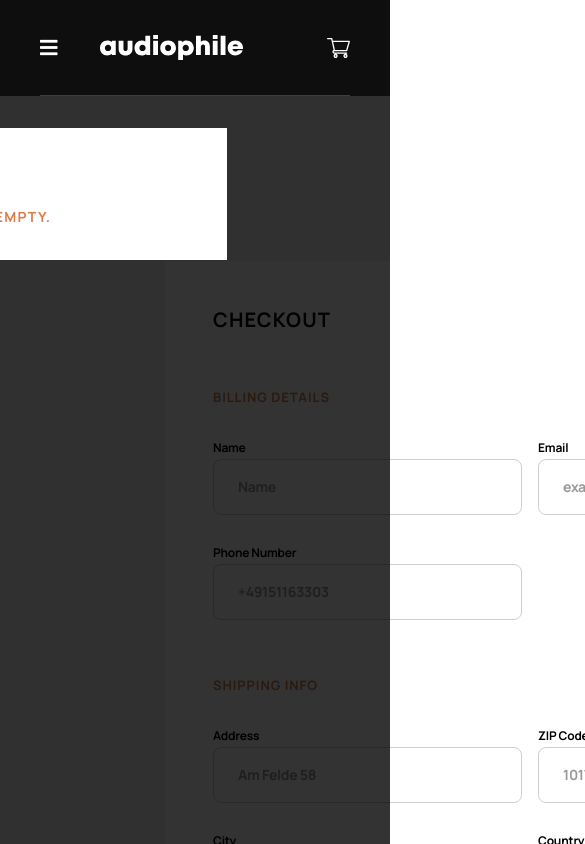
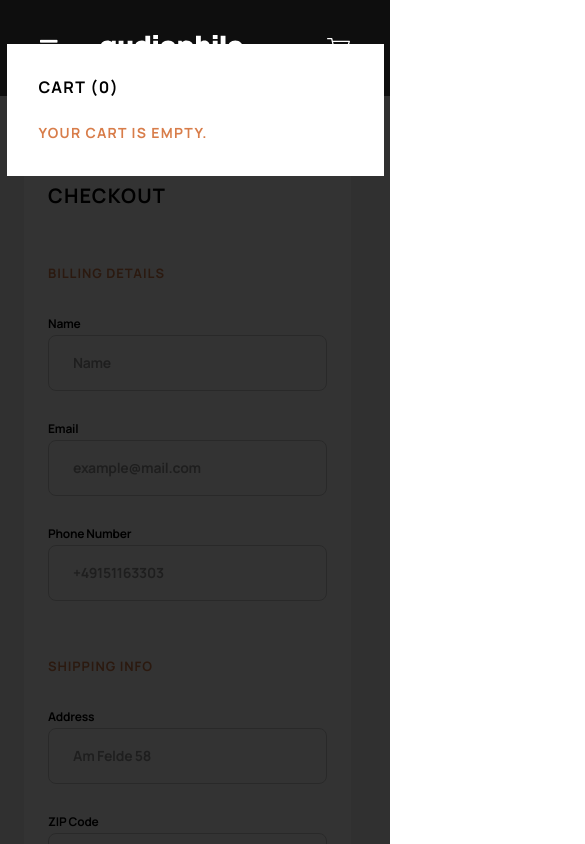
Before and after one commit to MrBeamer/audiophile, a React (Create React App) app: page /checkout in a window 390 px wide. Both pictures are taken after a click on the picture 338 px from the left and 47 px from the top of the page. Shown: the top 844 px of the page, 585 px wide, since content can reach past the window. Built offline with nearby package versions, Linux system fonts and the light colour scheme.

Commit message:
added mobile cart, form, checkout, confirmation views

```diff
--- a/src/app.css
+++ b/src/app.css
@@ -543,4 +543,66 @@ h6 {
   .recommendation__title {
     font-size: 24px;
   }
+
+  /* Cart */
+  .cart {
+    top: 1.8%;
+    margin-left: auto;
+    margin-right: auto;
+    left: 0;
+    right: 0;
+  }
+
+  /* Checkout-Page */
+  .container--checkout {
+    padding: 65px 24px 97px 24px;
+  }
+
+  .checkout {
+    flex-direction: column;
+    gap: 32px;
+  }
+
+  .form {
+    max-width: 327px;
+    padding: 24px 24px;
+  }
+
+  .form__shipping-info,
+  .form__billing,
+  .form__payment {
+    grid-template-columns: 1fr;
+  }
+
+  .summary {
+    padding: 24px 24px;
+  }
+
+  .form__input,
+  .form__payment-option {
+    width: 100%;
+  }
+
+  .conformation {
+    width: 327px;
+    padding: 32px;
+  }
+
+  .conformation_overview {
+    grid-template-columns: 1fr;
+    margin: 33px 0 46px 0;
+  }
+
+  .conformation__total {
+    width: 100%;
+    border-radius: 0 0 8px 8px;
+  }
+
+  .conformation__items {
+    border-radius: 8px 8px 0 0;
+  }
+
+  .conformation__icon {
+    width: 48px;
+  }
 }
```
